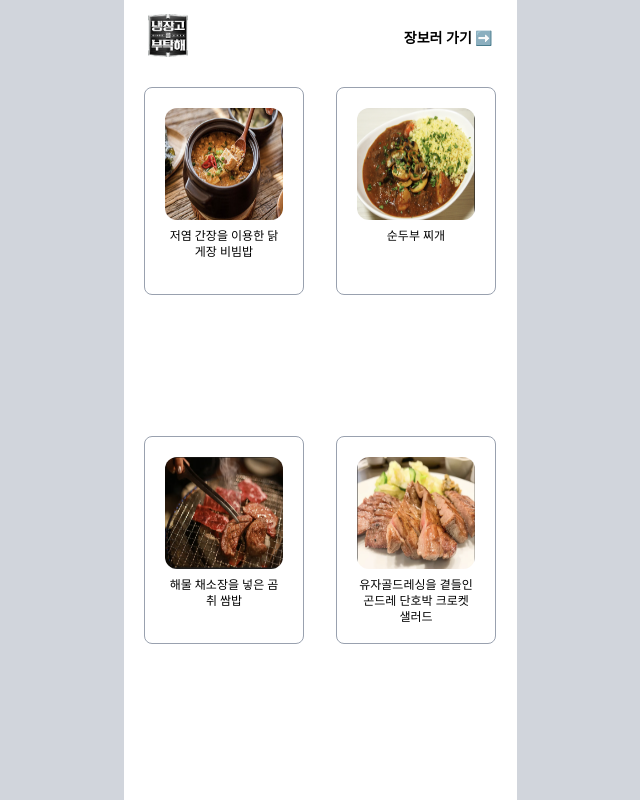
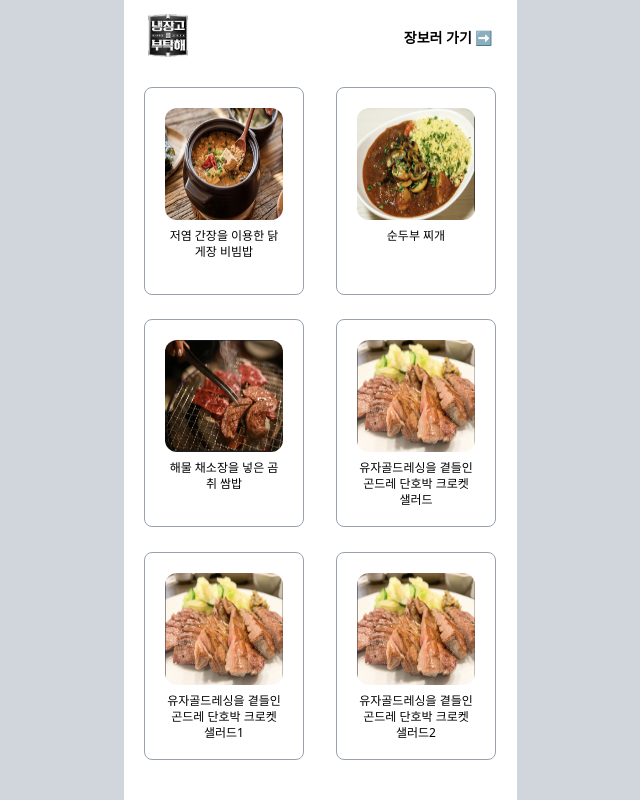
Before and after one commit to jiwoopark727/naeng-bu-hae, a Next.js app: page /recipes in a window 1280 px wide. Shown: the whole page, without its empty margins (320-960 px from the left). Built offline with nearby package versions, Linux system fonts and the light colour scheme.

Commit message:
feature: recipes 페이지 -> detail 페이지 동적 라우팅 구현

```diff
--- a/src/app/(recipes)/recipes/detail/[name]/page.tsx
+++ b/src/app/(recipes)/recipes/detail/[name]/page.tsx
@@ -4,7 +4,14 @@ import StepImg from '../../../../../../public/food2.png';
 import { FontAwesomeIcon } from '@fortawesome/react-fontawesome';
 import { faAngleLeft, faAngleRight, faCheck } from '@fortawesome/free-solid-svg-icons';
 
-export default function DetailPage() {
+type Props = {
+  params: { name: string };
+};
+
+export default function DetailPage({ params }: Props) {
+  const menu = decodeURIComponent(params.name);
+
+  // api 데이터로 대체 예정
   const ingredients = [
     '두부 곤약잡곡밥 두부 110g(⅓모)',
     '현미쌀 3g',
@@ -26,7 +33,7 @@ export default function DetailPage() {
   return (
     <div className={`relative w-[90%] h-full overflow-y-scroll [&::-webkit-scrollbar]:hidden`}>
       <div className='absolute top-5 w-full flex justify-center mb-5 pb-1.5 border-b border-gray-200'>
-        <p className='font-bold'>저염 간장을 이용한 닭개장 비빔밥</p>
+        <p className='font-bold text-center break-keep'>{menu}</p>
       </div>
       <Image
         src={FoodImg}
--- a/src/app/(recipes)/recipes/page.tsx
+++ b/src/app/(recipes)/recipes/page.tsx
@@ -1,6 +1,16 @@
+'use client';
+
 import Image from 'next/image';
+import { useRouter } from 'next/navigation';
 
 export default function RecipesPage() {
+  const router = useRouter();
+
+  const goToDetail = (menu: string) => {
+    router.push(`/recipes/detail/${encodeURIComponent(menu)}`);
+  };
+
+  // api 데이터로 대체 예정
   const list = [
     { pic: 'food1.png', menu: '저염 간장을 이용한 닭게장 비빔밥' },
     { pic: 'food2.png', menu: '순두부 찌개' },
@@ -9,13 +19,22 @@ export default function RecipesPage() {
       pic: 'food4.png',
       menu: '유자골드레싱을 곁들인 곤드레 단호박 크로켓 샐러드',
     },
+    {
+      pic: 'food4.png',
+      menu: '유자골드레싱을 곁들인 곤드레 단호박 크로켓 샐러드1',
+    },
+    {
+      pic: 'food4.png',
+      menu: '유자골드레싱을 곁들인 곤드레 단호박 크로켓 샐러드2',
+    },
   ];
   return (
-    <div className='w-96 flex justify-between flex-wrap p-4'>
+    <div className='w-96 flex justify-between items-start flex-wrap p-4'>
       {list.map((a) => (
         <div
           className='h-52 basis-40 grow-0 shrink-0 border border-gray-400 border-solid mb-6 rounded-lg cursor-pointer'
-          key={a.pic}
+          key={a.menu}
+          onClick={() => goToDetail(a.menu)}
         >
           <div className='p-5 pb-2'>
             <Image
```
